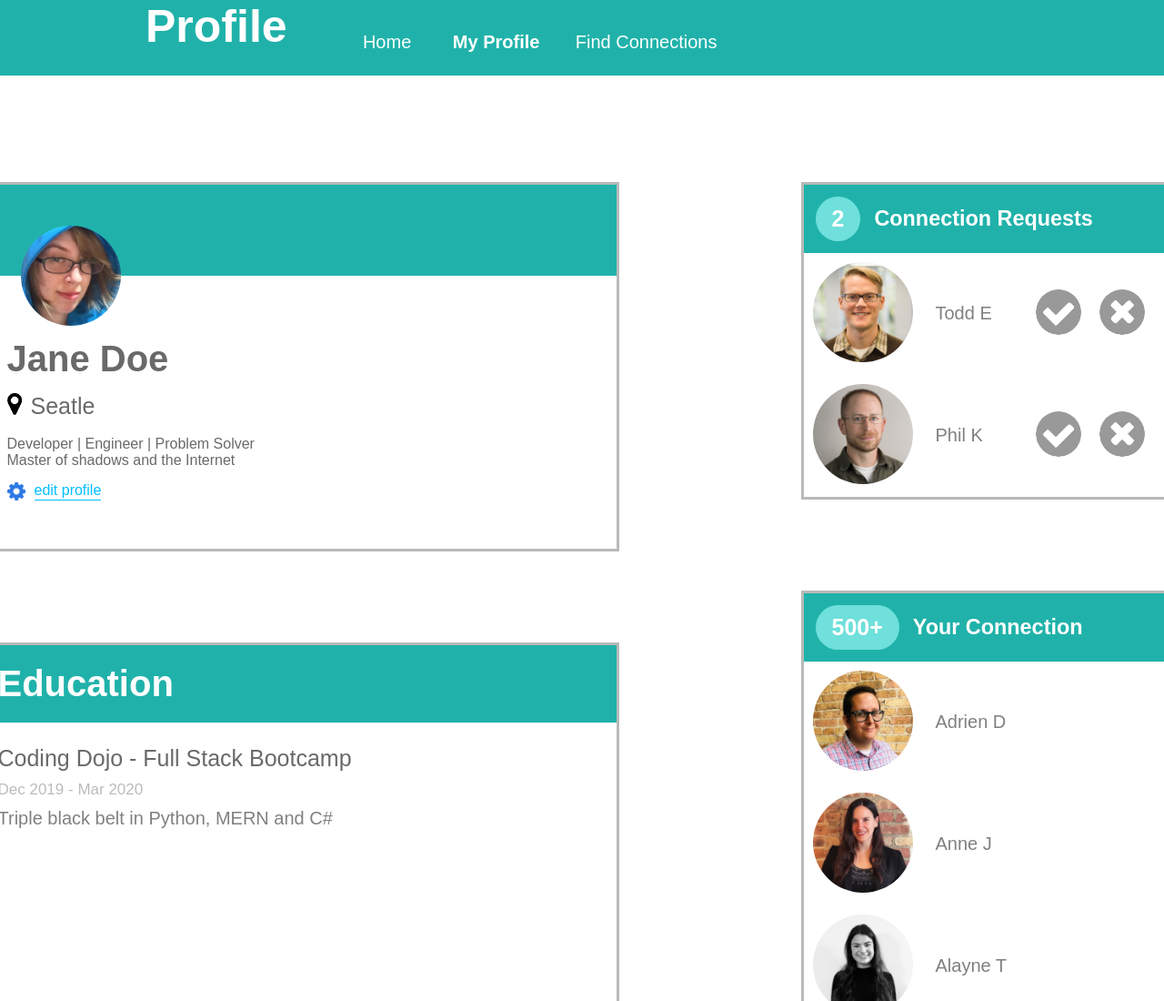
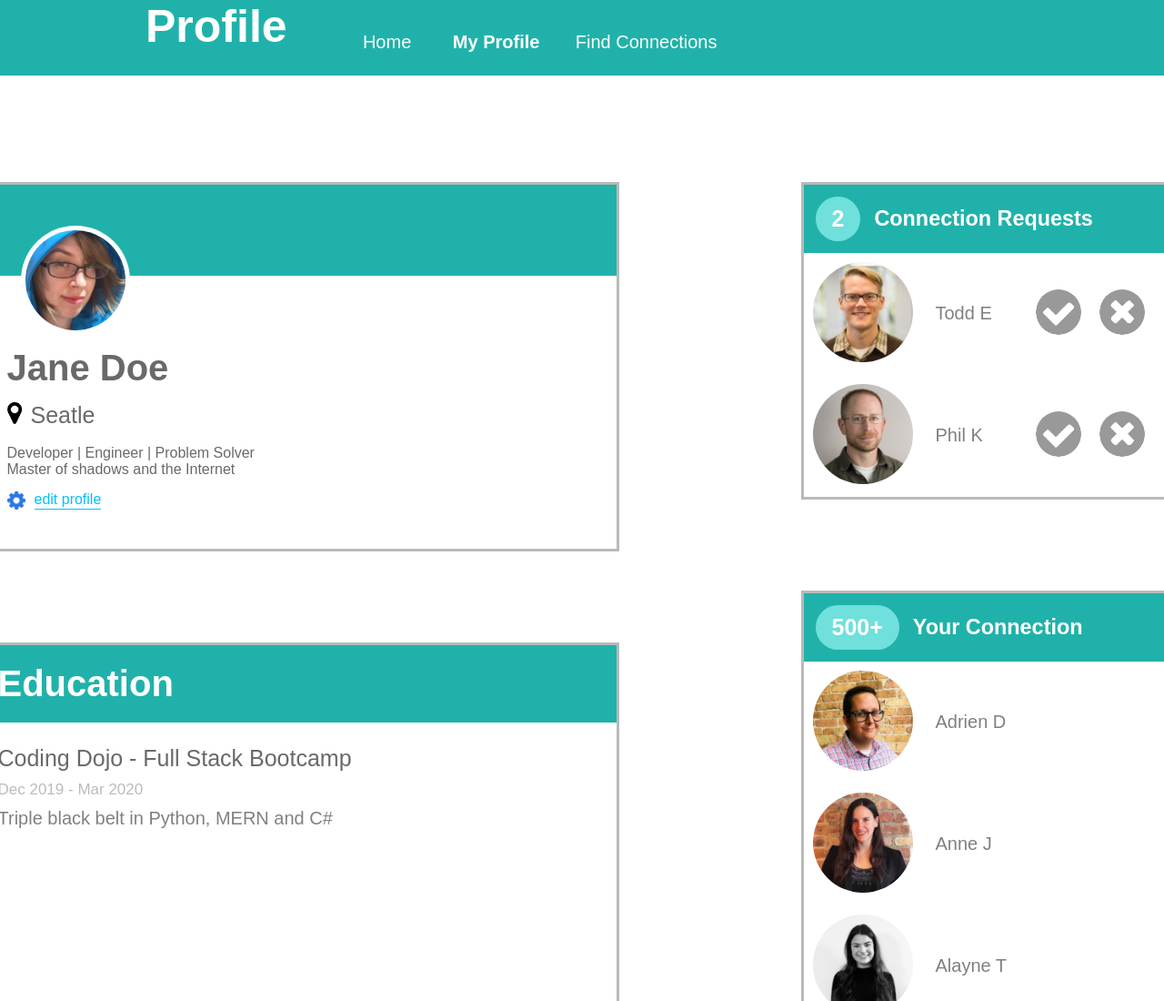
Before and after one commit to totto-ro/Making-Connections-Practice, a plain HTML site: page index.html in a window 1280 px wide. Shown: the top 1100 px of the page at 91% size. Drawn offline with Linux system fonts and the light colour scheme.

Commit message:
Final Details

```diff
--- a/style/style.css
+++ b/style/style.css
@@ -143,6 +143,8 @@ h1{
 .img_profile > img{
     width: 110px;
     border-radius: 70px;
+    background-color: white;
+    padding: 5px;
 }
 
 a{
```
